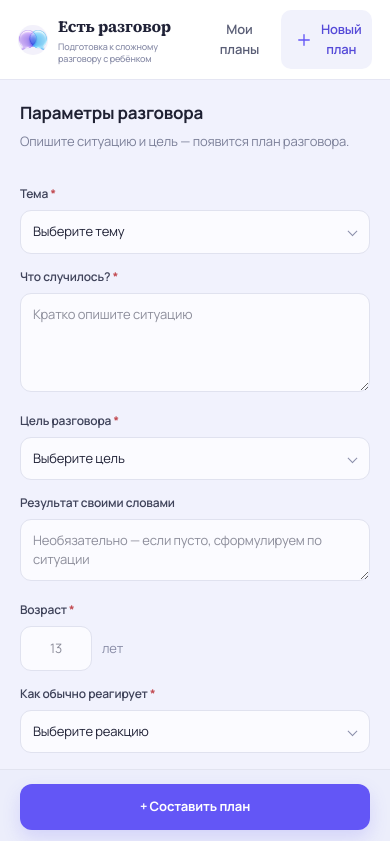
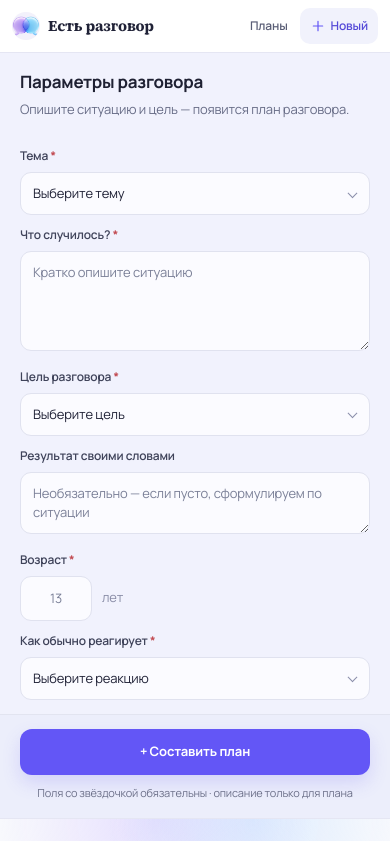
Before and after one commit to lupanovatn-lang/est-razgovor, a Next.js app: page / in a window 390 px wide. Shown: the top 841 px of the page. Built offline with nearby package versions, Linux system fonts and the light colour scheme.

Commit message:
Improve plan flow across desktop and mobile

```diff
--- a/app/globals.css
+++ b/app/globals.css
@@ -36,11 +36,12 @@ button { color: inherit; }
   font-feature-settings: "kern" on;
 }
 
-.app-shell { min-height: 100vh; display: flex; flex-direction: column; background: #f4f5fb; }
+.app-shell { min-height: 100vh; height: 100dvh; overflow: hidden; display: flex; flex-direction: column; background: #f4f5fb; }
 .app-header { flex: 0 0 auto; display: flex; align-items: center; justify-content: space-between; gap: 16px; padding: 10px 18px; background: #fff; border-bottom: 1px solid #e5e6f3; }
 .app-header .brand { padding: 4px 0; }
 .app-header .brand-copy small { max-width: 280px; }
 .header-actions { display: flex; align-items: center; gap: 8px; margin-left: auto; }
+.mobile-label { display: none; }
 .header-new { display: inline-flex; align-items: center; gap: 8px; border: 0; border-radius: 10px; background: #f1f2fc; color: #554ad8; padding: 10px 14px; font-size: 13px; font-weight: 600; cursor: pointer; }
 .header-new:hover { background: #e8e9fb; }
 .header-new img { width: 18px; height: 18px; }
@@ -157,6 +158,7 @@ button { color: inherit; }
   background: #f1f2fd;
   border-right: 1px solid #e5e6f3;
 }
+.mobile-settings-summary { display: none; }
 .settings-fields {
   margin: 0;
   padding: 0;
@@ -176,7 +178,7 @@ button { color: inherit; }
 .settings-panel.locked .settings-footer .generate-btn.locked-action:hover {
   background: #f4f5ff;
 }
-.settings-scroll { flex: 1; min-height: 0; overflow-y: auto; padding: 22px 20px 16px; }
+.settings-scroll { flex: 1; min-height: 0; overflow-y: auto; padding: 18px 20px 14px; }
 .settings-panel h2 {
   margin: 0 0 8px;
   font-size: 17px;
@@ -185,8 +187,8 @@ button { color: inherit; }
   line-height: 1.25;
   color: #1f2133;
 }
-.settings-lead { margin: 0 0 20px; color: #7c8099; font-size: 13px; line-height: 1.5; }
-.field-label { display: block; margin: 14px 0 7px; color: #3f435a; font-size: 12px; font-weight: 600; }
+.settings-lead { margin: 0 0 16px; color: #686d87; font-size: 13px; line-height: 1.5; }
+.field-label { display: block; margin: 11px 0 7px; color: #3f435a; font-size: 12px; font-weight: 600; }
 .field-req {
   color: #c24b52;
   font-weight: 700;
@@ -199,6 +201,7 @@ button { color: inherit; }
 }
 .settings-input, .select-wrap select { width: 100%; border: 1px solid #e0e2ef; background: #fbfbff; border-radius: 11px; outline: none; color: var(--ink); }
 .settings-input { padding: 11px 12px; resize: vertical; line-height: 1.45; font-size: 13px; }
+.settings-input::placeholder { color: #7b8098; opacity: 1; }
 .settings-input:focus, .select-wrap select:focus { border-color: #8c83f7; box-shadow: 0 0 0 3px rgba(99, 86, 246, .1); background: #fff; }
 .settings-input.invalid {
   border-color: #e8a3a6;
@@ -216,7 +219,7 @@ button { color: inherit; }
 .generate-btn { width: 100%; border: 0; border-radius: 12px; background: var(--violet); color: #fff; padding: 13px 16px; font-size: 13px; font-weight: 700; cursor: pointer; box-shadow: 0 8px 18px rgba(99,86,246,.18); }
 .generate-btn:hover:not(:disabled) { background: var(--violet-dark); }
 .generate-btn:disabled { opacity: .55; cursor: not-allowed; }
-.settings-privacy { margin: 10px 0 0; color: #8a8eaa; font-size: 10px; line-height: 1.4; text-align: center; }
+.settings-privacy { margin: 10px 0 0; color: #6d718a; font-size: 11px; line-height: 1.4; text-align: center; }
 
 .empty-plan { width: min(460px, 100%); margin: 12vh auto 0; text-align: center; }
 .empty-plan-icon { display: grid; place-items: center; margin: 0 auto 18px; width: 84px; height: 84px; border-radius: 22px; background: #eef0ff; }
@@ -524,6 +527,7 @@ textarea { width: 100%; padding: 14px 15px; resize: vertical; line-height: 1.5;
 .privacy img { width: 12px; height: 12px; opacity: .8; }
 
 .plan-wrap { width: min(860px, 100%); margin: 0 auto; }
+.plan-wrap:focus { outline: none; }
 .plan-top { display: flex; align-items: flex-start; justify-content: space-between; gap: 32px; margin-bottom: 24px; }
 .plan-top > div:first-child { max-width: 610px; }
 .plan-actions { display: flex; gap: 7px; }
@@ -826,12 +830,33 @@ textarea { width: 100%; padding: 14px 15px; resize: vertical; line-height: 1.5;
 .feedback b { font-size: 10px; }
 .feedback p { margin: 5px 0 0; color: #547064; font-size: 11px; line-height: 1.45; }
 
-footer { display: flex; justify-content: space-between; align-items: center; min-height: 52px; padding: 0 32px; border-top: 1px solid rgba(224,226,238,.8); background: rgba(255,255,255,.55); color: #999cb0; font-size: 9px; }
+footer { display: flex; justify-content: space-between; align-items: center; min-height: 52px; padding: 0 32px; border-top: 1px solid rgba(224,226,238,.8); background: rgba(255,255,255,.55); color: #74788f; font-size: 10px; }
 footer p { margin: 0; }
 
 @media (max-width: 900px) {
+  .app-shell { height: auto; min-height: 100dvh; overflow: visible; }
   .app-body { grid-template-columns: 1fr; }
   .settings-panel { border-right: 0; border-bottom: 1px solid #e5e6f3; }
+  .settings-panel.mobile-collapsed .settings-scroll,
+  .settings-panel.mobile-collapsed .settings-footer { display: none; }
+  .settings-panel.mobile-collapsed { min-height: 0; }
+  .settings-panel.mobile-collapsed .mobile-settings-summary {
+    width: 100%;
+    display: flex;
+    align-items: center;
+    justify-content: space-between;
+    gap: 16px;
+    padding: 13px 18px;
+    border: 0;
+    background: #f1f2fd;
+    color: #5a50d8;
+    text-align: left;
+    cursor: pointer;
+  }
+  .mobile-settings-summary > span:first-child { min-width: 0; display: grid; gap: 2px; }
+  .mobile-settings-summary b { color: #2f3144; font-size: 13px; }
+  .mobile-settings-summary small { color: #6d718a; font-size: 11px; white-space: nowrap; overflow: hidden; text-overflow: ellipsis; }
+  .mobile-settings-summary > span:last-child { flex: 0 0 auto; font-size: 12px; font-weight: 700; }
   .workspace { grid-column: 1; }
   .topbar { padding: 0 20px; }
   main { padding: 24px 18px 40px; }
@@ -843,6 +868,17 @@ footer p { margin: 0; }
 }
 
 @media (max-width: 680px) {
+  .app-header { gap: 8px; padding: 8px 12px; }
+  .app-header .brand { min-width: 0; padding: 2px 0; gap: 8px; }
+  .brand > img { width: 28px; height: 28px; }
+  .brand b { font-size: 15px; }
+  .app-header .brand-copy small { display: none; }
+  .header-actions { gap: 4px; }
+  .header-saved-btn { padding: 9px 8px; font-size: 12px; }
+  .header-new { gap: 5px; padding: 9px 10px; font-size: 12px; }
+  .header-new img { width: 16px; height: 16px; }
+  .desktop-label { display: none; }
+  .mobile-label { display: inline; }
   .top-strip { justify-content: space-between; padding: 0 14px; }
   .top-strip p { font-size: 11px; }
   .top-strip button { padding: 7px 9px; font-size: 10px; }
--- a/app/page.tsx
+++ b/app/page.tsx
@@ -132,6 +132,8 @@ export default function Home() {
   const [statusIndex, setStatusIndex] = useState(0);
   const [waitTick, setWaitTick] = useState(0);
   const [formAttempted, setFormAttempted] = useState(false);
+  const [mobileParamsOpen, setMobileParamsOpen] = useState(false);
+  const planStartRef = useRef<HTMLElement | null>(null);
 
   const childName = age ? `${age} лет` : "ребёнок";
   const formValid = Boolean(
@@ -144,6 +146,20 @@ export default function Home() {
   useEffect(() => {
     setSavedList(loadSaved());
   }, []);
+
+  useEffect(() => {
+    if (view !== "plan" || !plan) return;
+    const frame = window.requestAnimationFrame(() => {
+      const reduceMotion = window.matchMedia("(prefers-reduced-motion: reduce)").matches;
+      const behavior: ScrollBehavior = reduceMotion ? "auto" : "smooth";
+      const planStart = planStartRef.current;
+      const main = planStart?.closest("main");
+      main?.scrollTo({ top: 0, behavior });
+      planStart?.scrollIntoView({ behavior, block: "start" });
+      planStart?.focus({ preventScroll: true });
+    });
+    return () => window.cancelAnimationFrame(frame);
+  }, [view, plan]);
 
   useEffect(() => {
     if (!generating) {
@@ -189,6 +205,7 @@ export default function Home() {
     setRehearseError("");
     setCopied(false);
     setFormAttempted(false);
+    setMobileParamsOpen(false);
     setView("compose");
   };
 
@@ -266,6 +283,7 @@ export default function Home() {
       setFormAttempted(false);
       setMoreReactions({});
       setCopied(false);
+      setMobileParamsOpen(false);
       if (activeId) {
         const savedGoal =
           nextPlan.goal || goalText || deriveSituationGoal(situation, goalKind, goalText);
@@ -330,6 +348,7 @@ export default function Home() {
     setPlanWarning("");
     setOpenPlanStep("");
     setMessages([]);
+    setMobileParamsOpen(false);
     setView("plan");
   };
 
@@ -407,6 +426,20 @@ export default function Home() {
     setShowCoachPhrase(false);
   };
 
+  const returnToPlan = () => {
+    setMobileParamsOpen(false);
+    setView("plan");
+  };
+
+  const openMobileSettings = () => {
+    setMobileParamsOpen(true);
+    window.setTimeout(() => {
+      const el = document.getElementById("situation");
+      el?.scrollIntoView({ behavior: "smooth", block: "center" });
+      el?.focus();
+    }, 0);
+  };
+
   const sendReply = async (preset?: string) => {
     const parentText = (preset ?? reply).trim();
     if (!parentText || !plan || rehearseLoading) return;
@@ -458,8 +491,26 @@ export default function Home() {
   };
 
   function SettingsPanel() {
+    const collapsedOnMobile = view === "plan" && !!plan && !mobileParamsOpen;
     return (
-      <aside className={paramsLocked ? "settings-panel locked" : "settings-panel"}>
+      <aside
+        className={`${paramsLocked ? "settings-panel locked" : "settings-panel"}${
+          collapsedOnMobile ? " mobile-collapsed" : ""
+        }`}
+      >
+        {collapsedOnMobile && (
+          <button
+            type="button"
+            className="mobile-settings-summary"
+            onClick={openMobileSettings}
+          >
+            <span>
+              <b>Параметры разговора</b>
+              <small>{topic} · {age} лет</small>
+            </span>
+            <span>Изменить</span>
+          </button>
+        )}
         <div className="settings-scroll">
           <h2>Параметры разговора</h2>
           {!paramsLocked && (
@@ -705,15 +756,18 @@ export default function Home() {
 
     const focusSettings = () => {
       if (paramsLocked && !requestUnlockParams()) return;
-      const el = document.getElementById("situation");
-      el?.scrollIntoView({ behavior: "smooth", block: "center" });
-      el?.focus();
+      openMobileSettings();
     };
 
     return (
-      <section className="plan-wrap">
+      <section
+        ref={planStartRef}
+        className="plan-wrap"
+        tabIndex={-1}
+        aria-labelledby="plan-title"
+      >
         <header className="plan-header">
-          <h1>{plan.title}</h1>
+          <h1 id="plan-title">{plan.title}</h1>
           <div className="goal-badge">
             <span className="goal-badge-icon">
               <GoalIcon kind={goalKind || "other"} />
@@ -981,7 +1035,7 @@ export default function Home() {
               <button
                 type="button"
                 className="text-action chat-to-plan"
-                onClick={() => setView("plan")}
+                onClick={returnToPlan}
               >
                 К плану
               </button>
@@ -1200,15 +1254,18 @@ export default function Home() {
             type="button"
             className={view === "saved" ? "header-saved-btn open" : "header-saved-btn"}
             onClick={() => setView("saved")}
+            aria-label="Мои планы"
           >
-            Мои планы
+            <span className="desktop-label">Мои планы</span>
+            <span className="mobile-label">Планы</span>
             {savedList.length > 0 && (
               <span className="header-saved-count">{savedList.length}</span>
             )}
           </button>
-          <button type="button" className="header-new" onClick={resetNew}>
+          <button type="button" className="header-new" onClick={resetNew} aria-label="Новый план">
             <img src="/plus.svg" alt="" />
-            Новый план
+            <span className="desktop-label">Новый план</span>
+            <span className="mobile-label">Новый</span>
           </button>
         </div>
       </header>
```
Also changed, not shown: .openai/hosting.json.
